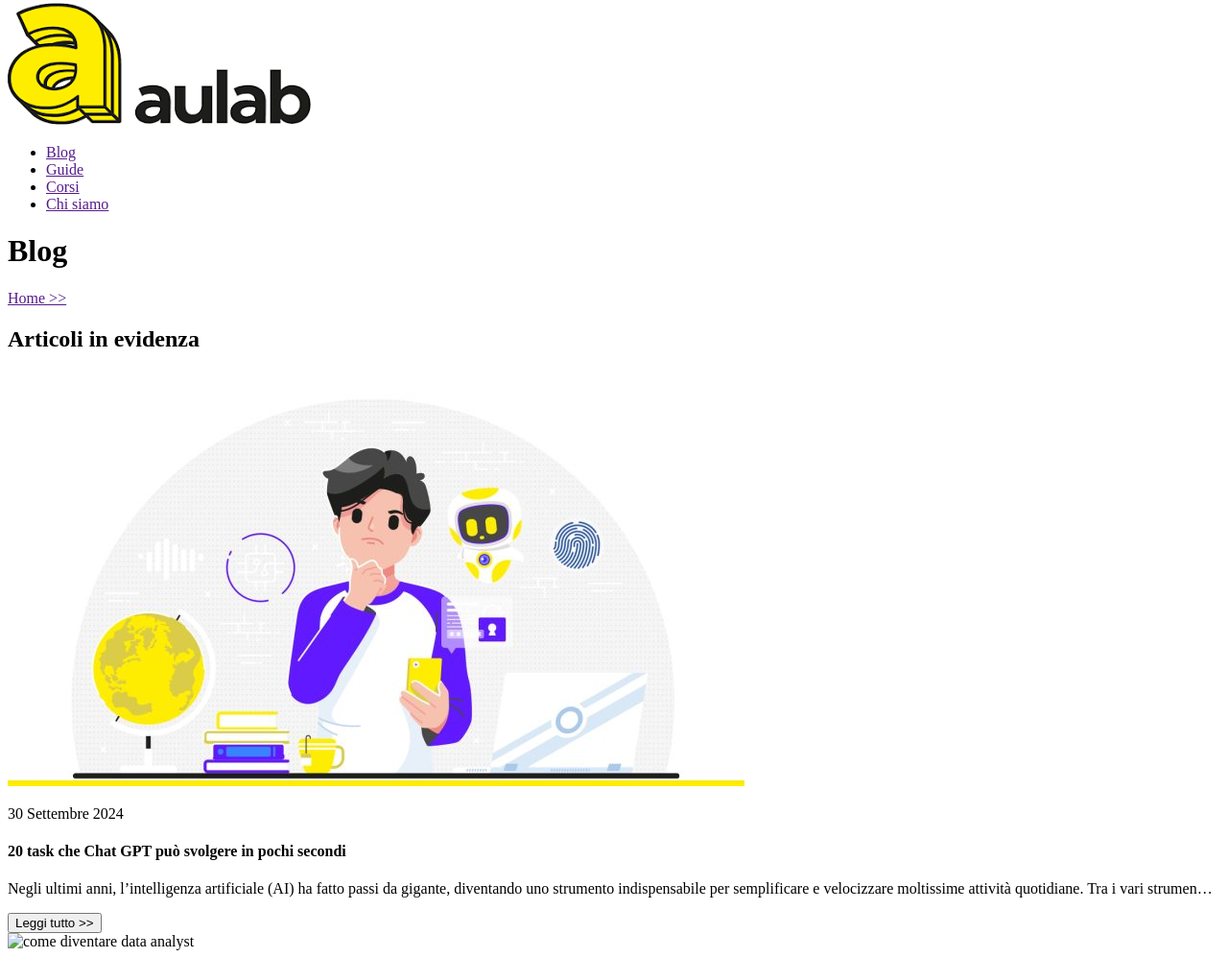
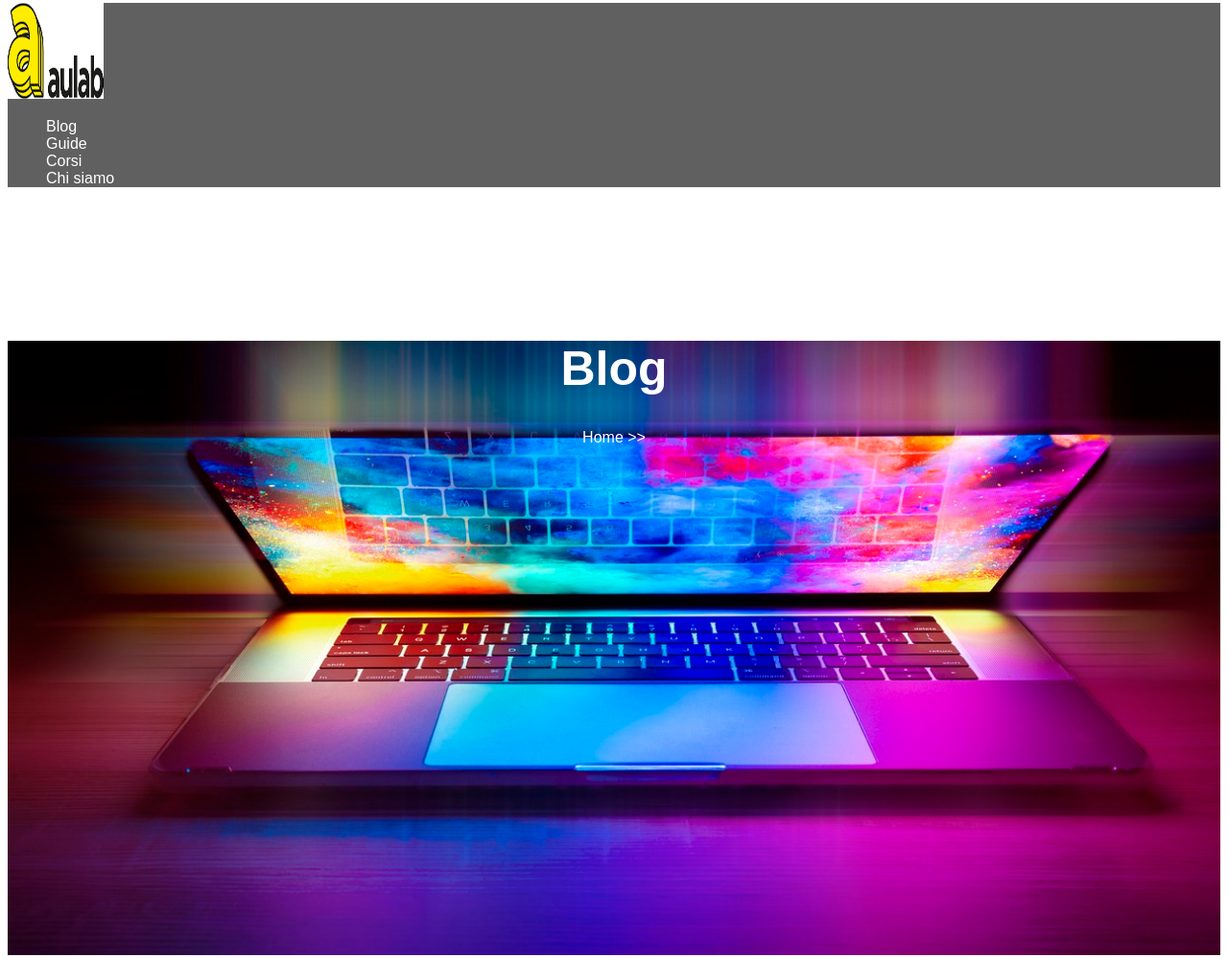
Before and after one commit to andrecagliari/Blog-Aulab, a plain HTML site: page index.html in a window 1280 px wide. Shown: the part 5-1003 px from the top of the page at 96% size. Drawn offline with Linux system fonts and the light colour scheme.

Commit message:
aggiunta css

```diff
--- a/index.html
+++ b/index.html
@@ -4,22 +4,27 @@
     <meta charset="UTF-8">
     <meta name="viewport" content="width=device-width, initial-scale=1.0">
     <title>Document</title>
+    <link rel="stylesheet" href="./style.css">
+    <!-- google font -->
+    <link rel="preconnect" href="https://fonts.googleapis.com">
+    <link rel="preconnect" href="https://fonts.gstatic.com" crossorigin>
+    <link href="https://fonts.googleapis.com/css2?family=Roboto:wght@200;300;400;500&display=swap" rel="stylesheet">
 </head>
 <body>
 
 <nav>
-    <img src="./media/logoaulab.png" alt="logo">
-<ul>
-    <li><a href="">Blog</a></li>
-    <li><a href="">Guide</a></li>
-    <li><a href="">Corsi</a></li>
-    <li><a href="">Chi siamo</a></li>
+    <img src="./media/logoaulab.png" alt="logo" class="logoaulab">
+<ul class="listlink">
+    <li><a class="link" href="">Blog</a></li>
+    <li><a class="link" href="">Guide</a></li>
+    <li><a class="link" href="">Corsi</a></li>
+    <li><a class="link" href="">Chi siamo</a></li>
 </ul>
 </nav>
 
     <header>
         <h1>Blog</h1>
-       <a href="">Home >></a>
+       <a class="linkhome" href="">Home >></a>
     </header>
 
 <!-- sezione articoli -->
@@ -32,7 +37,7 @@
 <p>30 Settembre 2024</p>
 <h4>20 task che Chat GPT può svolgere in pochi secondi</h4>
 <p>Negli ultimi anni, l’intelligenza artificiale (AI) ha fatto passi da gigante, diventando uno strumento indispensabile per semplificare e velocizzare moltissime attività quotidiane. Tra i vari strumen…</p>
-<button>Leggi tutto >></button>
+<button class="btnarticle">Leggi tutto >></button>
 </article>
 <!-- articolo 2 -->
 <article>
@@ -40,7 +45,7 @@
 <p>9 Ottobre 2024</p>
 <h4>Come diventare Data Analyst: la roadmap da seguire</h4>
 <p>La figura del Data Analyst è diventata una delle più ricercate nel mondo aziendale degli ultimi anni. In un contesto in cui i dati sono il nuovo “petrolio” dell’economia digitale, le aziende si trov…</p>
-<button>Leggi tutto >></button>
+<button class="btnarticle">Leggi tutto >></button>
 </article>
 <!-- Articolo 3 -->
 <article>
@@ -48,7 +53,7 @@
 <p>27 Maggio 2024</p>
 <h4>Cos’è la cybersecurity e quali opportunità offre in italia?</h4>
 <p>Nell’era digitale in cui viviamo, la sicurezza informatica, meglio nota come cybersecurity, è diventata una priorità fondamentale per individui, aziende e governi. Ne sentiamo sempre più parlare ma…</p>
-<button>Leggi tutto >></button>
+<button class="btnarticle">Leggi tutto >></button>
 </article>
 </main>
 </body>
--- /dev/null
+++ b/style.css
@@ -0,0 +1,50 @@
+*{
+  font-family: "Montserrat", sans-serif;
+}
+
+nav{
+  background-color: rgba(0, 0, 0, 0.623);
+}
+
+.logoaulab{
+  width: 100px;
+  height: 100px;
+}
+
+.link{
+      text-decoration: none;
+      color: white;
+}
+
+.listlink{
+    list-style-type: none;
+}
+
+header{
+    background-image: url(./media/background.jpg);
+    height: 80vh;
+    background-size: cover;
+    background-position: center;
+    text-align: center;
+}
+
+h1{
+    color: white;
+    font-size: 50px;
+    margin-top: 20vh;
+}
+
+.linkhome{
+    text-decoration: none;
+    color: white;
+}
+
+.btnarticle{
+    background-color: rgba(0, 0, 0, 0.623);
+    color: white;
+}
+
+.btnarticle:hover{
+    background-color: yellow;
+    color: black;
+}
```
Also changed, not shown: media/background.jpg (added).
